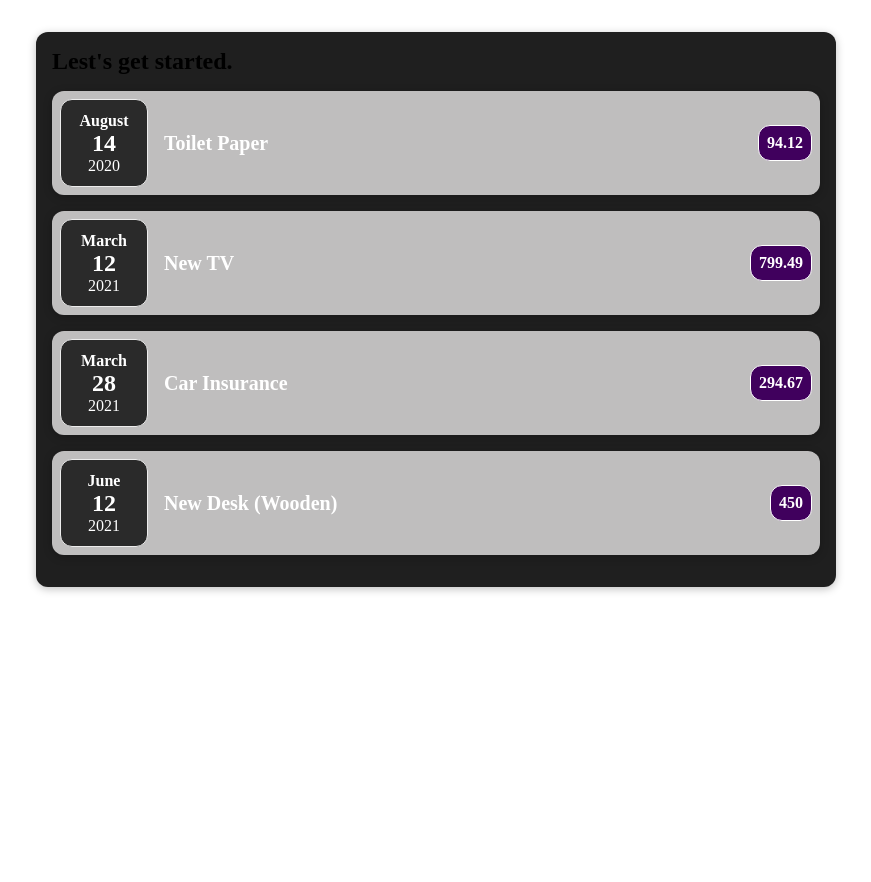
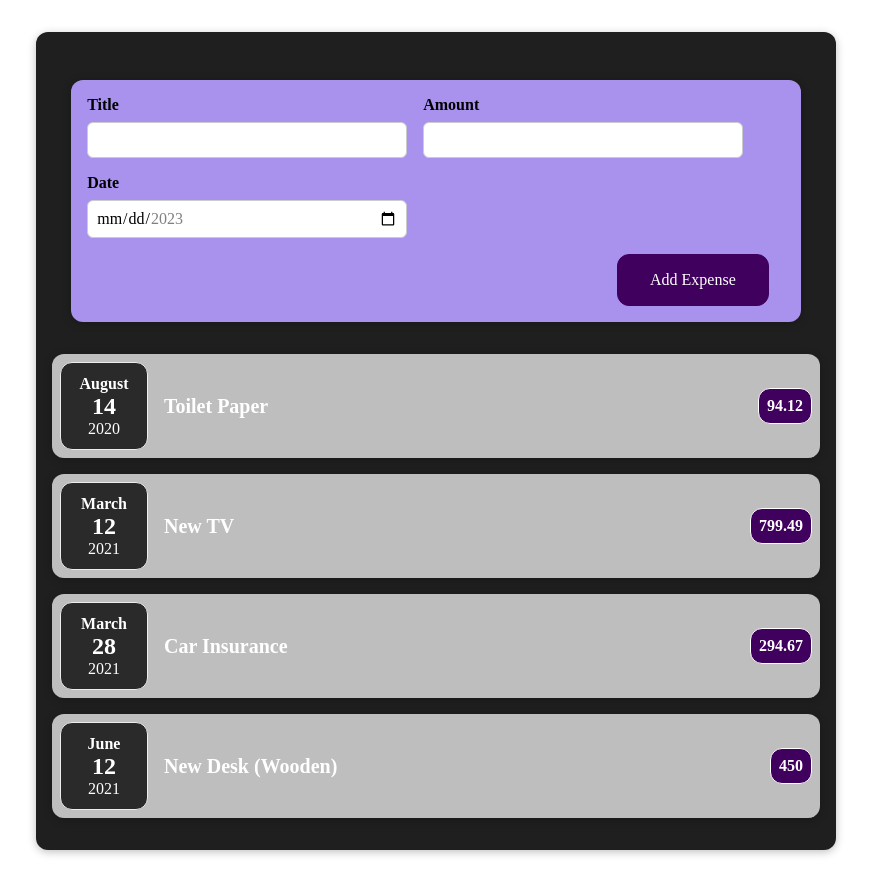
Before and after one commit to sudhansom/my-expenses, a React (Create React App) app: page / in a window 1280 px wide. Shown: the whole page, without its empty margins (204-1075 px from the left). Before the commit the page ends 800 px from the top, so only its background shows below. Built offline with nearby package versions, Linux system fonts and the light colour scheme.

Commit message:
add component for form and apply state handler with useState

```diff
--- a/src/App.js
+++ b/src/App.js
@@ -2,6 +2,7 @@
 
 import "./App.css";
 import Card from "./components/UI/Card";
+import NewExpense from "./components/NewExpense/NewExpense";
 
 const App = () => {
   const expenses = [
@@ -27,7 +28,7 @@
   ];
   return (
     <Card className="expenses">
-      <h2>Lest's get started.</h2>
+      <NewExpense />
       {expenses.length &&
         expenses.map((item) => <ExpenseItem id={item.id} item={item} />)}
     </Card>
--- /dev/null
+++ b/src/components/NewExpense/ExpenseForm.css
@@ -0,0 +1,26 @@
+.new-expense__controls {
+  display: flex;
+  flex-wrap: wrap;
+  gap: 1rem;
+  margin-bottom: 1rem;
+  text-align: left;
+}
+
+.new-expense__control label {
+  font-weight: bold;
+  margin-bottom: 0.5rem;
+  display: block;
+}
+
+.new-expense__control input {
+  font: inherit;
+  padding: 0.5rem;
+  border-radius: 6px;
+  border: 1px solid #ccc;
+  width: 20rem;
+  max-width: 100%;
+}
+
+.new-expense__actions {
+  text-align: right;
+}
--- /dev/null
+++ b/src/components/NewExpense/ExpenseForm.js
@@ -0,0 +1,59 @@
+import React, { useState } from "react";
+
+import "./ExpenseForm.css";
+
+const ExpenseForm = () => {
+  const [expense, setExpense] = useState({ title: "", amount: "", date: "" });
+
+  const myChangeHandler = (event) => {
+    setExpense((previous) => {
+      return {
+        ...previous,
+        [event.target.name]: event.target.value,
+      };
+    });
+  };
+
+  return (
+    <form>
+      <div className="new-expense__controls">
+        <div className="new-expense__control">
+          <label>Title</label>
+          <input
+            type="text"
+            name="title"
+            value={expense.title}
+            onChange={myChangeHandler}
+          />
+        </div>
+        <div className="new-expense__control">
+          <label>Amount</label>
+          <input
+            type="number"
+            name="amount"
+            value={expense.amount}
+            onChange={myChangeHandler}
+            min="0.01"
+            step="0.01"
+          />
+        </div>
+        <div className="new-expense__control">
+          <label>Date</label>
+          <input
+            type="date"
+            name="date"
+            value={expense.date}
+            onChange={myChangeHandler}
+            min="2023-01-01"
+            max="2023-12-31"
+          />
+        </div>
+      </div>
+      <div className="new-expense__actions">
+        <button type="submit">Add Expense</button>
+      </div>
+    </form>
+  );
+};
+
+export default ExpenseForm;
--- /dev/null
+++ b/src/components/NewExpense/NewExpense.css
@@ -0,0 +1,38 @@
+.new-expense {
+  background-color: #a892ee;
+  padding: 1rem;
+  margin: 2rem auto;
+  width: 50rem;
+  max-width: 95%;
+  border-radius: 12px;
+  text-align: center;
+  box-shadow: 0 1px 8px rgba(0, 0, 0, 0.25);
+}
+
+.new-expense button {
+  font: inherit;
+  cursor: pointer;
+  padding: 1rem 2rem;
+  border: 1px solid #40005d;
+  background-color: #40005d;
+  color: white;
+  border-radius: 12px;
+  margin-right: 1rem;
+}
+
+.new-expense button:hover,
+.new-expense button:active {
+  background-color: #510674;
+  border-color: #510674;
+}
+
+.new-expense button.alternative {
+  color: #220131;
+  border-color: transparent;
+  background-color: transparent;
+}
+
+.new-expense button.alternative:hover,
+.new-expense button.alternative:active {
+  background-color: #ddb3f8;
+}
--- /dev/null
+++ b/src/components/NewExpense/NewExpense.js
@@ -0,0 +1,14 @@
+import React from "react";
+
+import ExpenseForm from "./ExpenseForm";
+import "./NewExpense.css";
+
+const NewExpense = () => {
+  return (
+    <div className="new-expense">
+      <ExpenseForm />
+    </div>
+  );
+};
+
+export default NewExpense;
```
